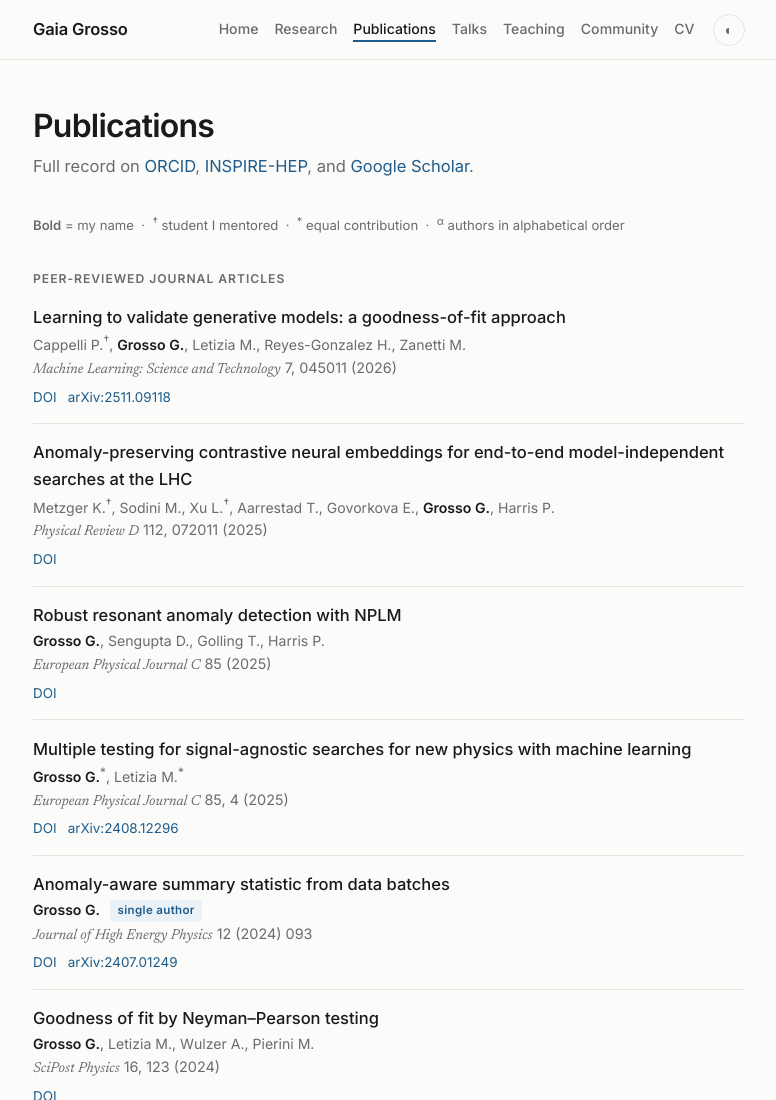
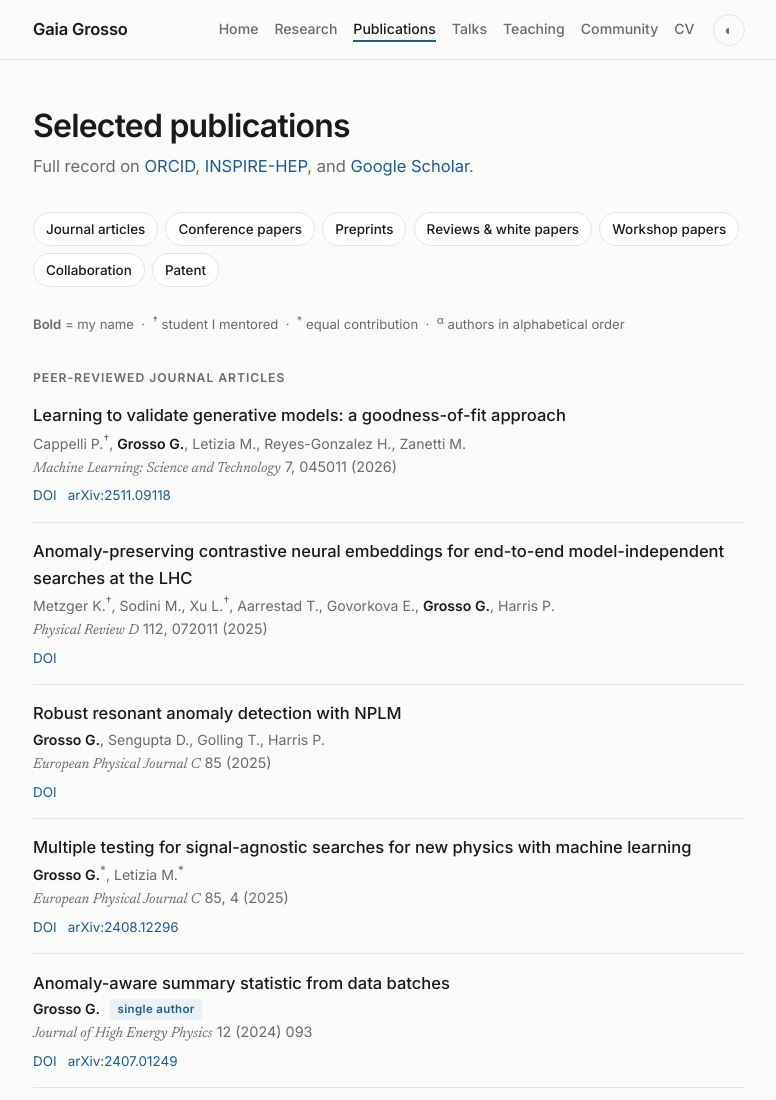
Before and after one commit to GaiaGrosso/GaiaGrosso.github.io, a plain HTML site: page publications.html in a window 1280 px wide. Shown: the top 1100 px of the page, without its empty margins (251-1027 px from the left). Drawn offline with Linux system fonts and the light colour scheme.

Commit message:
publication page updated

```diff
--- a/publications.html
+++ b/publications.html
@@ -3,8 +3,8 @@
 <head>
 <meta charset="utf-8">
 <meta name="viewport" content="width=device-width, initial-scale=1">
-<title>Publications — Gaia Grosso</title>
-<meta name="description" content="Publications of Gaia Grosso: journal articles, conference papers, preprints under review, workshop papers, and reviews on statistical anomaly detection and machine learning.">
+<title>Selected publications — Gaia Grosso</title>
+<meta name="description" content="Selected publications of Gaia Grosso: journal articles, conference papers, preprints under review, workshop papers, and reviews on statistical anomaly detection and machine learning.">
 <link rel="preconnect" href="https://fonts.googleapis.com">
 <link rel="preconnect" href="https://fonts.gstatic.com" crossorigin>
 <link href="https://fonts.googleapis.com/css2?family=Inter:wght@400;500;600&family=Newsreader:ital,opsz,wght@0,6..72,400;1,6..72,400&display=swap" rel="stylesheet">
@@ -31,12 +31,22 @@
 <main>
 
   <section id="top">
-    <h1 class="page-title">Publications</h1>
+    <h1 class="page-title">Selected publications</h1>
     <p class="intro">
       Full record on <a href="https://orcid.org/0000-0002-8303-3291">ORCID</a>,
       <a href="https://inspirehep.net/authors/1799404">INSPIRE-HEP</a>, and
       <a href="https://scholar.google.com/citations?user=hSk0b3oAAAAJ">Google Scholar</a>.
     </p>
+    <nav class="jumpbar" aria-label="Publication categories">
+      <a href="#journal">Journal articles</a>
+      <a href="#conference">Conference papers</a>
+      <a href="#review-stage">Preprints</a>
+      <a href="#reviews">Reviews &amp; white papers</a>
+      <a href="#workshop">Workshop papers</a>
+      <a href="#collaboration">Collaboration</a>
+      <a href="#patent">Patent</a>
+    </nav>
+
     <p class="key">
       <strong>Bold</strong> = my name &nbsp;·&nbsp;
       <sup>&dagger;</sup> student I mentored &nbsp;·&nbsp;
--- a/style.css
+++ b/style.css
@@ -156,6 +156,29 @@ p { margin: 0 0 1rem; }
 /* research thread anchors clear the sticky nav */
 .thread { scroll-margin-top: 5.5rem; }
 .thread:target > h3 { color: var(--accent); }
+
+/* category jump-links at the top of Publications */
+.jumpbar { display: flex; flex-wrap: wrap; gap: .45rem; margin: 1.4rem 0 1.5rem; }
+.jumpbar a {
+  display: inline-flex; align-items: center; gap: .4rem;
+  font-size: .84rem; font-weight: 500;
+  padding: .3rem .75rem; border-radius: 999px;
+  border: 1px solid var(--line); background: var(--surface); color: var(--text);
+  transition: background .18s, border-color .18s, color .18s;
+}
+.jumpbar a:hover {
+  background: var(--accent-soft); border-color: var(--accent);
+  color: var(--accent); text-decoration: none;
+}
+.jumpbar a span {
+  font-size: .74rem; font-variant-numeric: tabular-nums;
+  padding: 0 .32rem; border-radius: 4px;
+  background: var(--accent-soft); color: var(--accent);
+}
+.jumpbar a:hover span { background: var(--surface); }
+
+/* section headings clear the sticky nav when jumped to */
+h4[id] { scroll-margin-top: 5.5rem; }
 
 /* ---------------- research threads ---------------- */
 .threads { display: grid; gap: 1.4rem; }
```
Also changed, not shown: index.html (+3 -11 lines).
